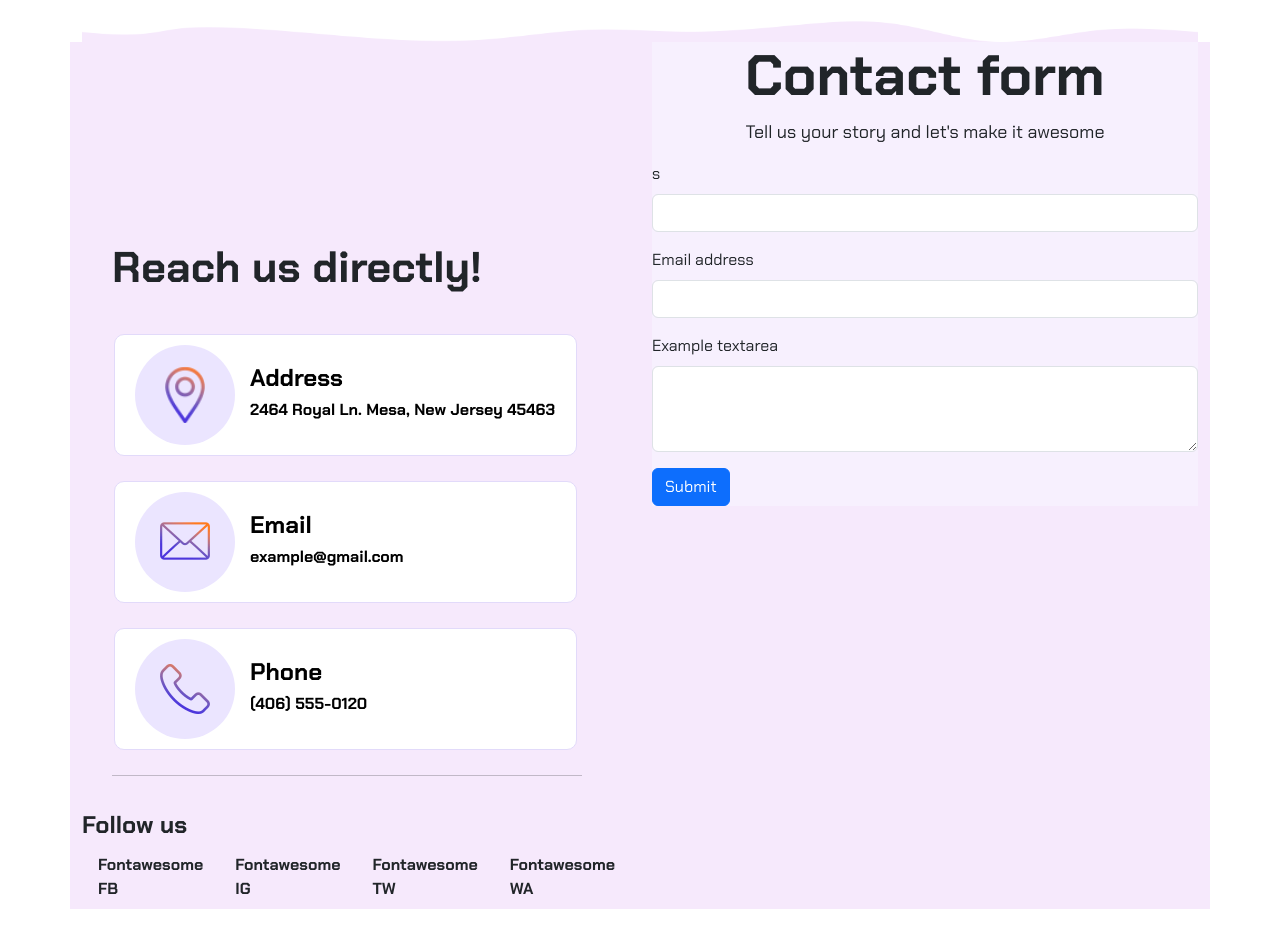
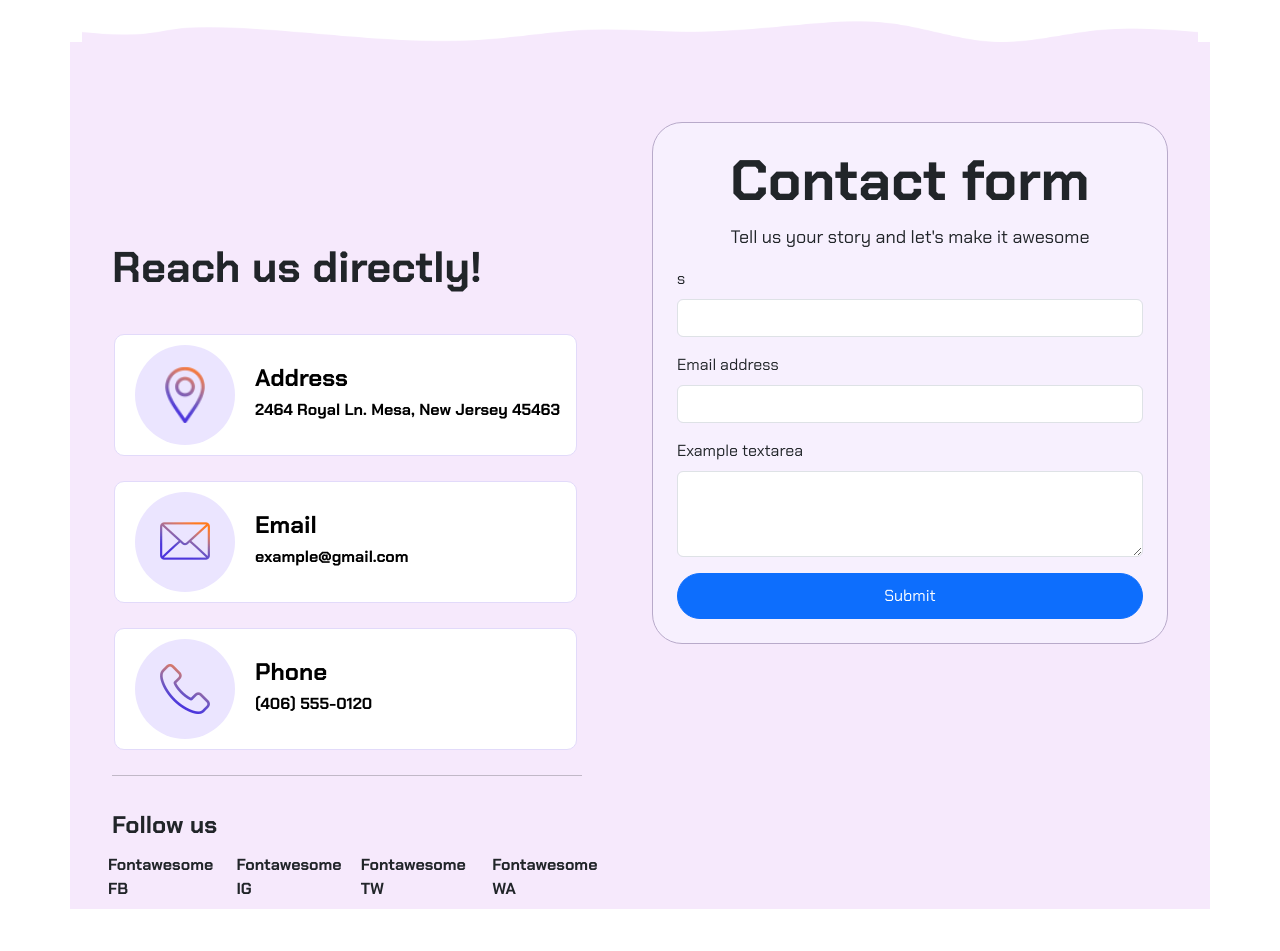
Before and after one commit to alessandro-barate/proj-html-vuejs, a Vue app: page /contact in a window 1280 px wide. Shown: the part 721-1672 px from the top of the page. Built offline with nearby package versions, Linux system fonts and the light colour scheme.

Commit message:
[UPD] Contact fomr styling

```diff
--- a/src/pages/AppContactPage.vue
+++ b/src/pages/AppContactPage.vue
@@ -82,7 +82,7 @@ export default {
 
       <div class="col-6">
 
-        <div class="form-container">
+        <div class="form-container p-4">
 
           <div class="text-center">
             <h2>Contact form</h2>
@@ -174,7 +174,7 @@ ul a {
   width: 100px;
   height: 100px;
   background-color: #EBE5FF;
-  margin-right: 15px;
+  margin-right: 20px;
   border-radius: 50%;
   text-align: center;
 }
@@ -215,11 +215,25 @@ ul a {
 
 .form-container {
   background-color: #F7F0FE;
+  margin: 80px 30px 0 0;
+  border-radius: 30px;
+  border: 1px solid #B8AACA;
+
+  button {
+    width: 100%;
+    border-radius: 50px;
+    padding: 10px 0 10px 0;
+  }
+}
+
+.socials-button {
+  margin-left: 30px;
 }
 
 .socials-button li {
   background-color: transparent;
   border: none;
+  margin-left: -20px;
 }
 
 </style>
```
